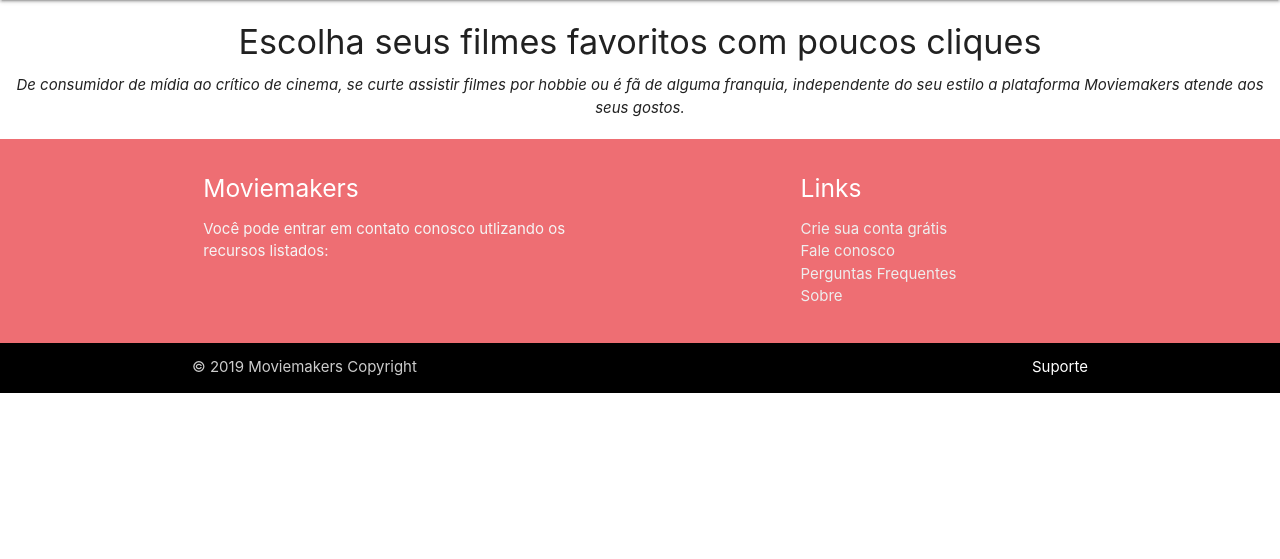
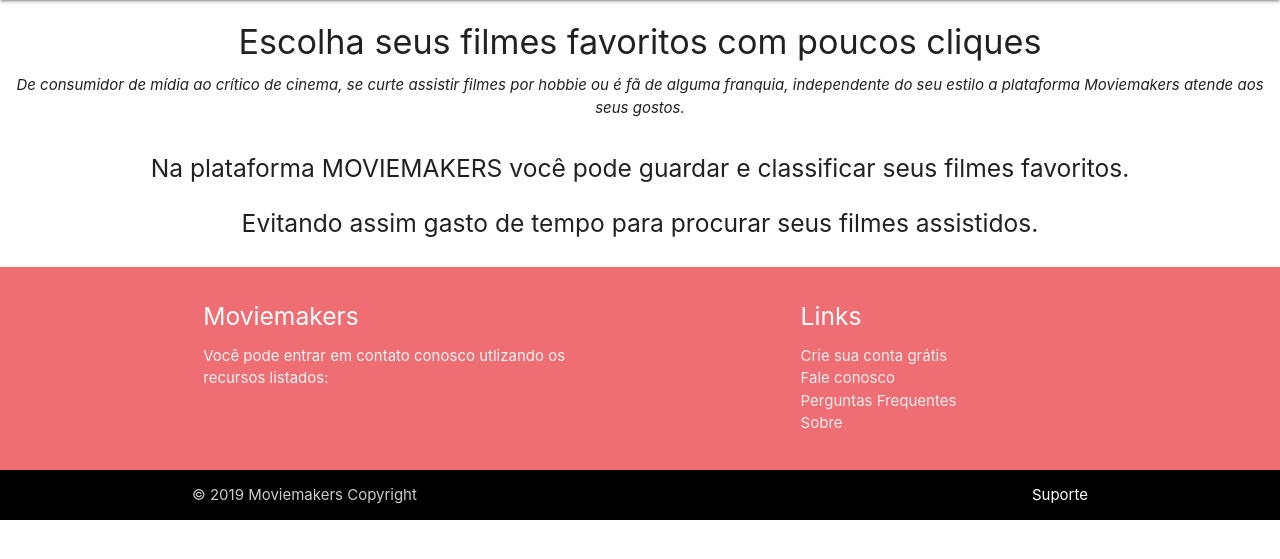
Before and after one commit to JonissonGomes/MoviesMakers-, a PHP site: page / in a window 1280 px wide. Shown: the part 64-623 px from the top of the page. Run offline with PHP 8.4, Linux system fonts and the light colour scheme.

Commit message:
#13 conteúdo para melhor descrição do site

```diff
--- a/index.php
+++ b/index.php
@@ -21,6 +21,12 @@
 		</div>
 	</div>
 
+<div class="center-align">
+		<div class="row">
+          <h5 class="col 10 s12">Na plataforma MOVIEMAKERS você pode guardar e classificar seus filmes favoritos.<br><br>Evitando assim gasto de tempo para procurar seus filmes assistidos.</h5>
+        </div>
+    </div>
+
 <?php
   include 'includes/footer.php';
 ?>
```
